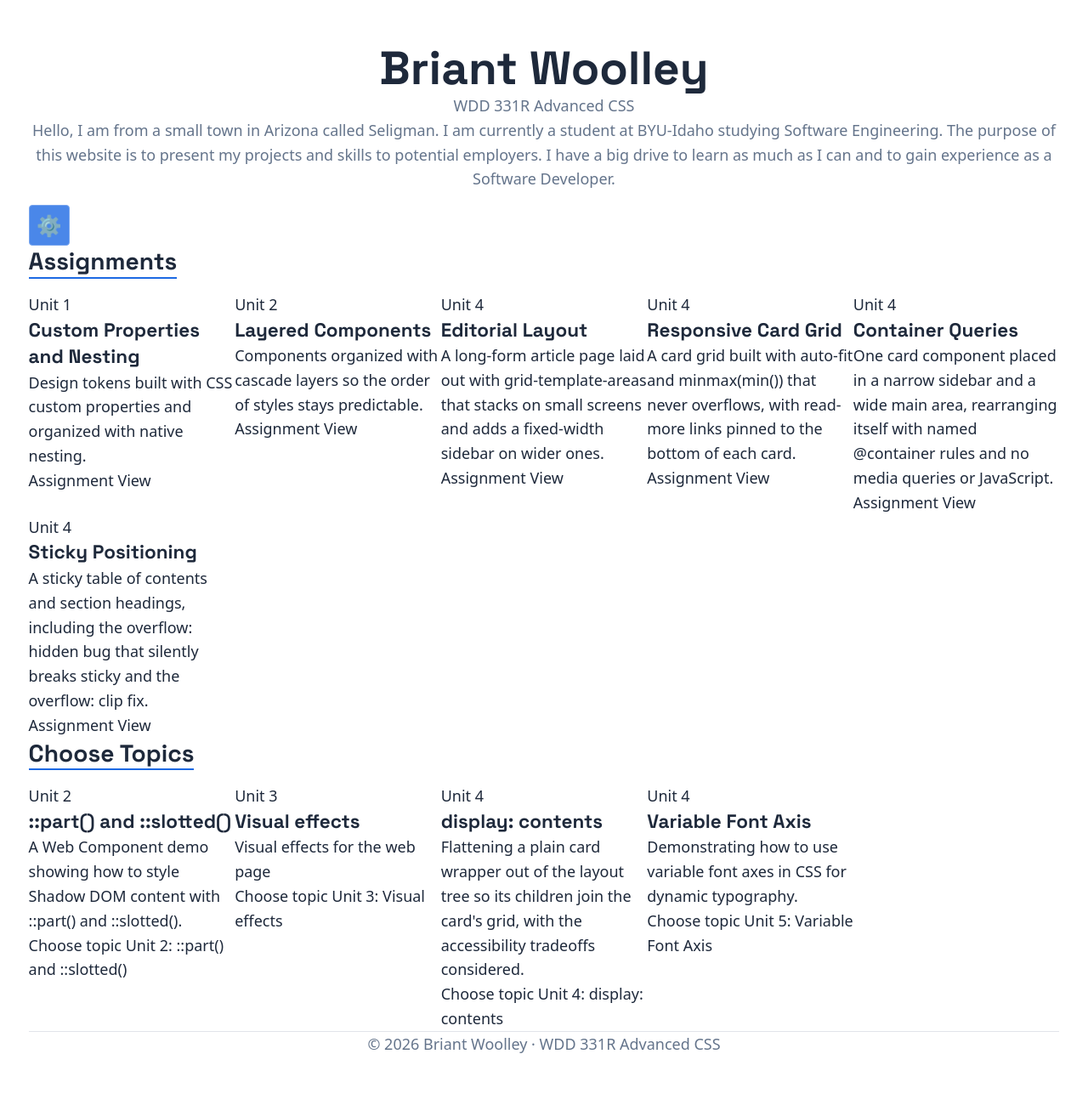
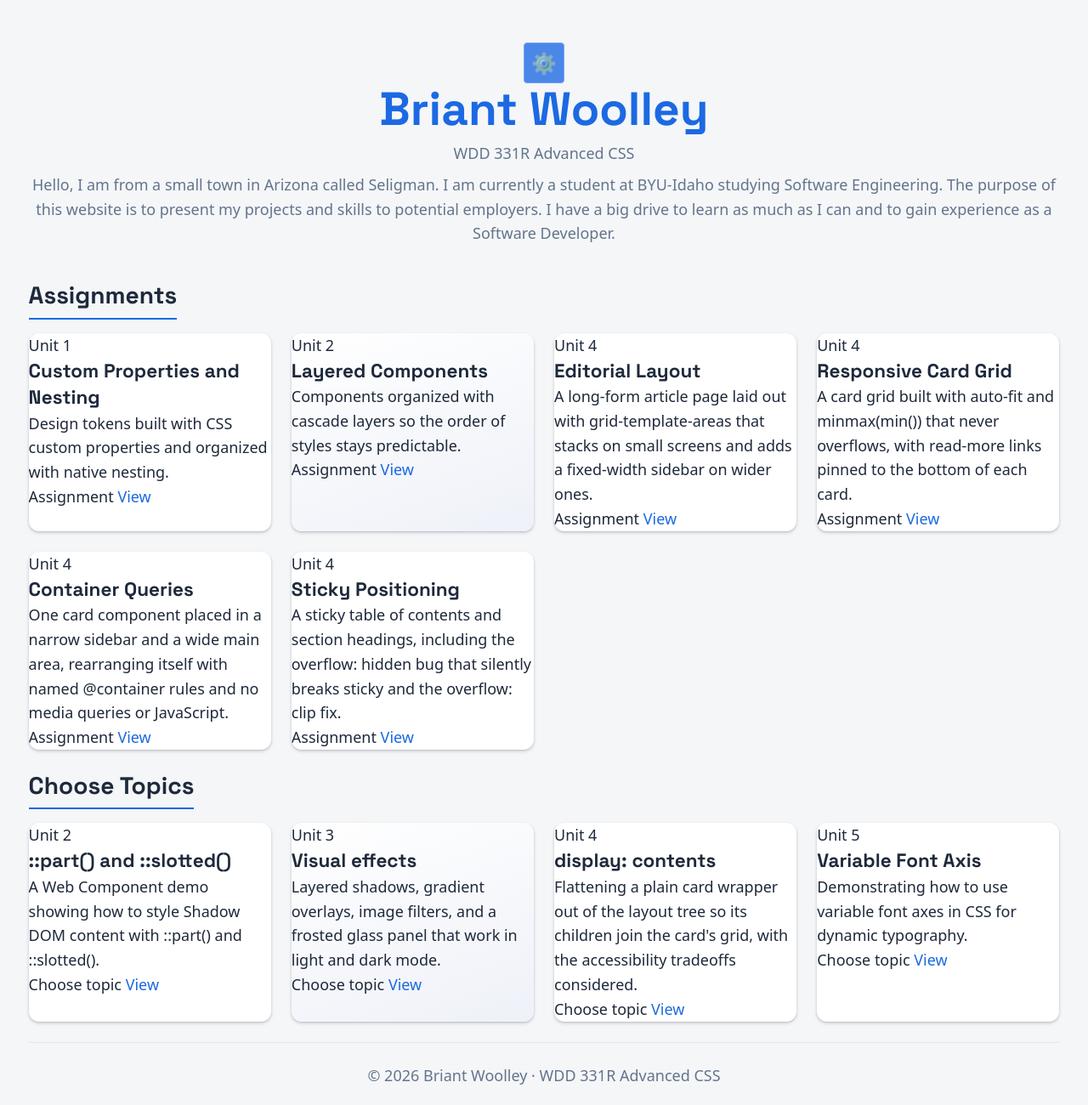
Before and after one commit to BriantLev1/Portfolio, a website: page index.html in a window 1280 px wide. Shown: the whole page at 85% size. Before the commit the page ends 1276 px from the top, so only its background shows below. Drawn offline with Linux system fonts and the light colour scheme.

Commit message:
Fixing issues of my portfolio

```diff
--- a/css/base/elements.css
+++ b/css/base/elements.css
@@ -10,7 +10,7 @@ body {
     font-size: var(--font-size-body);
     line-height: var(--line-height-body);
     color: var(--color-text);
-    background: var(--color-background);
+    background: var(--color-bg);
     padding: clamp(1rem, 2vw + 0.5rem, 3rem);
 }
 
@@ -44,11 +44,11 @@ small {
 }
 
 a {
-    color: var(--color-primary);
+    color: var(--color-link);
     text-decoration: none;
 
     &:hover {
-        color: var(--color-accent);
+        color: var(--color-link-hover);
         text-decoration: underline;
     }
 }
--- a/css/layout/primary.css
+++ b/css/layout/primary.css
@@ -8,57 +8,58 @@
 
 /* Navigation */
 .site-nav {
-    padding: var(--space-sm) 0;
-    margin-bottom: var(--space-lg);
+    padding: var(--spacing-sm) 0;
+    margin-bottom: var(--spacing-lg);
     font-weight: 600;
 }
 
 /* Page header */
 .board-header {
     text-align: center;
-    margin-bottom: var(--space-lg);
-    padding: var(--space-md) 0;
+    margin-bottom: var(--spacing-lg);
+    padding: var(--spacing-md) 0;
 
     h1 {
         font-size: var(--font-size-display);
         line-height: var(--line-height-display);
-        color: var(--color-primary);
-        margin-bottom: var(--space-sm);
+        color: var(--color-accent);
+        margin-bottom: var(--spacing-sm);
     }
 
     p {
         color: var(--color-text-muted);
-        margin-top: var(--space-sm);
+        margin-top: var(--spacing-sm);
     }
 }
 
-/* A section of cards (This Week, Coming Up, Announcements) */
+/* A section of cards (Assignments, Choose Topics) */
 .card-group {
-    margin-bottom: var(--space-lg);
+    margin-bottom: var(--spacing-lg);
 
     h2 {
         font-size: var(--font-size-heading-md);
         line-height: var(--line-height-heading-md);
         color: var(--color-text);
         border-bottom: 2px solid var(--color-accent);
-        padding-bottom: var(--space-sm);
-        margin-bottom: var(--space-md);
+        padding-bottom: var(--spacing-sm);
+        margin-bottom: var(--spacing-md);
         display: inline-block;
     }
 }
 
-/* Responsive grid that holds the cards */
+/* Responsive grid that holds the cards.
+   min(240px, 100%) keeps the grid from overflowing on very narrow screens. */
 .cards {
     display: grid;
-    grid-template-columns: repeat(auto-fill, minmax(240px, 1fr));
-    gap: calc(var(--space-sm) * 2);
+    grid-template-columns: repeat(auto-fill, minmax(min(240px, 100%), 1fr));
+    gap: calc(var(--spacing-sm) * 2);
 }
 
 /* Page footer */
 .board-footer {
     text-align: center;
-    padding: var(--space-lg) 0;
+    padding: var(--spacing-lg) 0;
     color: var(--color-text-muted);
-    border-top: 1px solid #e2e4ea;
-    margin-top: var(--space-lg);
+    border-top: 1px solid var(--color-border);
+    margin-top: var(--spacing-lg);
 }
--- a/css/main.css
+++ b/css/main.css
@@ -12,8 +12,17 @@
 /* Layout */
 @import url('layout/primary.css') layer(layout);
 
-/* Components (folder is empty for now; add imports here as files are created) */
+/* Components
+   Add an @import line here each time a new file is created in components/. */
 @import url('components/theme-toggle.css') layer(components);
+
+/* TODO (uncomment once the file exists, otherwise the build fails on a missing file):
+   Note: effects.css styles .card, .cards, and .card:nth-child(n) site-wide, so scope its
+   selectors under a page class (for example .effects-page) before importing it here,
+   or it will restyle the homepage cards. */
+@import url('components/card.css') layer(components);
+@import url('components/effects.css') layer(components);
+
 
 /* Utilities */
 @import url('utilities/utilities.css') layer(utilities);
--- a/css/tokens/variables.css
+++ b/css/tokens/variables.css
@@ -89,8 +89,9 @@
     --outline-width: 2px;
 
     /* Shadows (layered elevation stacks) */
-    /* light-dark() needs color-scheme; harmless to repeat if colors.css sets it too */
-    color-scheme: light dark;
+    /* color-scheme is NOT set here: colors.css owns it. Setting "light dark" here
+       overrode colors.css (same specificity, later import) and made the "Light"
+       toggle choice follow the OS dark setting. */
 
     /* Soft dark in light mode, deeper black in dark mode */
     --shadow-color: light-dark(rgb(20 24 40 / 0.14), rgb(0 0 0 / 0.55));
@@ -106,6 +107,10 @@
         0 8px 16px var(--shadow-color),
         0 16px 32px var(--shadow-color);
 
-    /* Legacy name for backwards compatibility */
+    /* Legacy names for backwards compatibility (older pages still use --space-*) */
+    --space-xs: var(--spacing-xs);
+    --space-sm: var(--spacing-sm);
     --space-md: var(--spacing-md);
+    --space-lg: var(--spacing-lg);
+    --space-xl: var(--spacing-xl);
 }
--- a/index.html
+++ b/index.html
@@ -5,21 +5,11 @@
     <meta name="viewport" content="width=device-width, initial-scale=1.0">
     <title>Briant Woolley - Portfolio</title>
     <link rel="preload" href="fonts/space-grotesk-latin-wght-normal.woff2" as="font" type="font/woff2" crossorigin>
+    <script src="js/theme-preference.js"></script>
     <link rel="stylesheet" href="css/main.css">
-    <script src="js/theme-preference.js"></script>
 </head>
 <body>
     <header class="board-header">
-        <h1>Briant Woolley</h1>
-        <p>WDD 331R Advanced CSS</p>
-        <p>
-            Hello, I am from a small town in Arizona called Seligman. I am currently a student at
-            BYU-Idaho studying Software Engineering. The purpose of this website is to present my
-            projects and skills to potential employers. I have a big drive to learn as much as I can
-            and to gain experience as a Software Developer.
-        </p>
-    </header>
-
         <details class="theme-menu">
             <summary class="theme-control">
                 <span class="visually-hidden">Color scheme</span>
@@ -42,6 +32,15 @@
                 </label>
             </div>
         </details>
+        <h1>Briant Woolley</h1>
+        <p>WDD 331R Advanced CSS</p>
+        <p>
+            Hello, I am from a small town in Arizona called Seligman. I am currently a student at
+            BYU-Idaho studying Software Engineering. The purpose of this website is to present my
+            projects and skills to potential employers. I have a big drive to learn as much as I can
+            and to gain experience as a Software Developer.
+        </p>
+    </header>
 
     <main>
         <section class="card-group">
@@ -73,7 +72,7 @@
                     <p>A long-form article page laid out with grid-template-areas that stacks on small screens and adds a fixed-width sidebar on wider ones.</p>
                     <div class="card-meta">
                         <span>Assignment</span>
-                        <a href="unit-4/grid-layout/editorial.html">View<span class="visually-hidden"> Editorial Layout</span></a>
+                        <a href="unit-4/grid-layouts/editorial.html">View<span class="visually-hidden"> Editorial Layout</span></a>
                     </div>
                 </article>
 
@@ -83,7 +82,7 @@
                     <p>A card grid built with auto-fit and minmax(min()) that never overflows, with read-more links pinned to the bottom of each card.</p>
                     <div class="card-meta">
                         <span>Assignment</span>
-                        <a href="unit-4/grid-layout/cards.html">View<span class="visually-hidden"> Responsive Card Grid</span></a>
+                        <a href="unit-4/grid-layouts/cards.html">View<span class="visually-hidden"> Responsive Card Grid</span></a>
                     </div>
                 </article>
 
@@ -118,17 +117,17 @@
                     <p>A Web Component demo showing how to style Shadow DOM content with ::part() and ::slotted().</p>
                     <div class="card-meta">
                         <span>Choose topic</span>
-                        <a href="unit-2/part-and-slotted/index.html">Unit 2: ::part() and ::slotted()</a>
+                        <a href="unit-2/part-and-slotted/index.html">View<span class="visually-hidden"> ::part() and ::slotted()</span></a>
                     </div>
                 </article>
 
                 <article class="card">
                     <span class="card-tag">Unit 3</span>
                     <h3>Visual effects</h3>
-                    <p>Visual effects for the web page</p>
+                    <p>Layered shadows, gradient overlays, image filters, and a frosted glass panel that work in light and dark mode.</p>
                     <div class="card-meta">
                         <span>Choose topic</span>
-                        <a href="unit-3/visual-effects/index.html">Unit 3: Visual effects</a>
+                        <a href="unit-3/visual-effects/index.html">View<span class="visually-hidden"> Visual effects</span></a>
                     </div>
                 </article>
 
@@ -138,17 +137,17 @@
                     <p>Flattening a plain card wrapper out of the layout tree so its children join the card's grid, with the accessibility tradeoffs considered.</p>
                     <div class="card-meta">
                         <span>Choose topic</span>
-                        <a href="unit-4/grid-layouts/cards.html">Unit 4: display: contents</a>
+                        <a href="unit-4/grid-layouts/cards.html">View<span class="visually-hidden"> display: contents</span></a>
                     </div>
                 </article>
 
                 <article class="card">
-                    <span class="card-tag">Unit 4</span>
+                    <span class="card-tag">Unit 5</span>
                     <h3>Variable Font Axis</h3>
                     <p>Demonstrating how to use variable font axes in CSS for dynamic typography.</p>
                     <div class="card-meta">
                         <span>Choose topic</span>
-                        <a href="choose-topics/variable-font-axes/variable-font.html">Unit 5: Variable Font Axis</a>
+                        <a href="choose-topics/variable-font-axes/variable-font.html">View<span class="visually-hidden"> Variable Font Axis</span></a>
                     </div>
                 </article>
             </div>
--- a/package.json
+++ b/package.json
@@ -1,11 +1,11 @@
 {
   "name": "portfolio",
   "version": "1.0.0",
-  "description": "**Student:** Briant Woolley\r **Semester:** Fall semester of 2026\r **Live Site:** [View Site](https://briantlev1.github.io/Portfolio/)",
+  "description": "WDD 331R Advanced CSS portfolio by Briant Woolley",
   "main": "index.js",
   "scripts": {
     "test": "echo \"Error: no test specified\" && exit 1",
-    "build": "lightningcss --minify --bundle \ncss/main.css -o dist/styles.css"
+    "build": "lightningcss --minify --bundle css/main.css -o dist/styles.css"
   },
   "repository": {
     "type": "git",
```
Also changed, not shown: css/components/cards.css (added, +122 -0 lines). Lines whose indentation alone changed are shown as unchanged.
